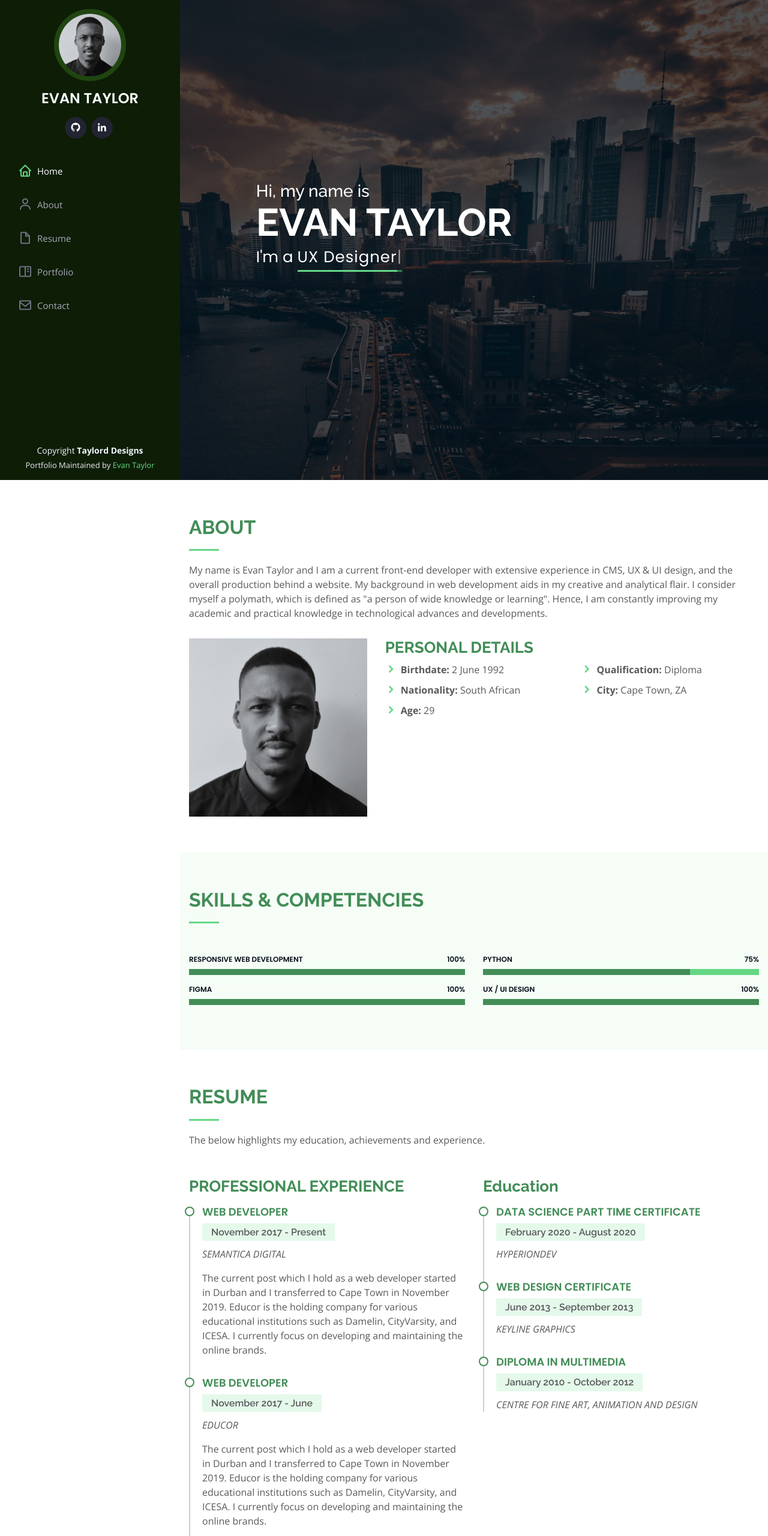
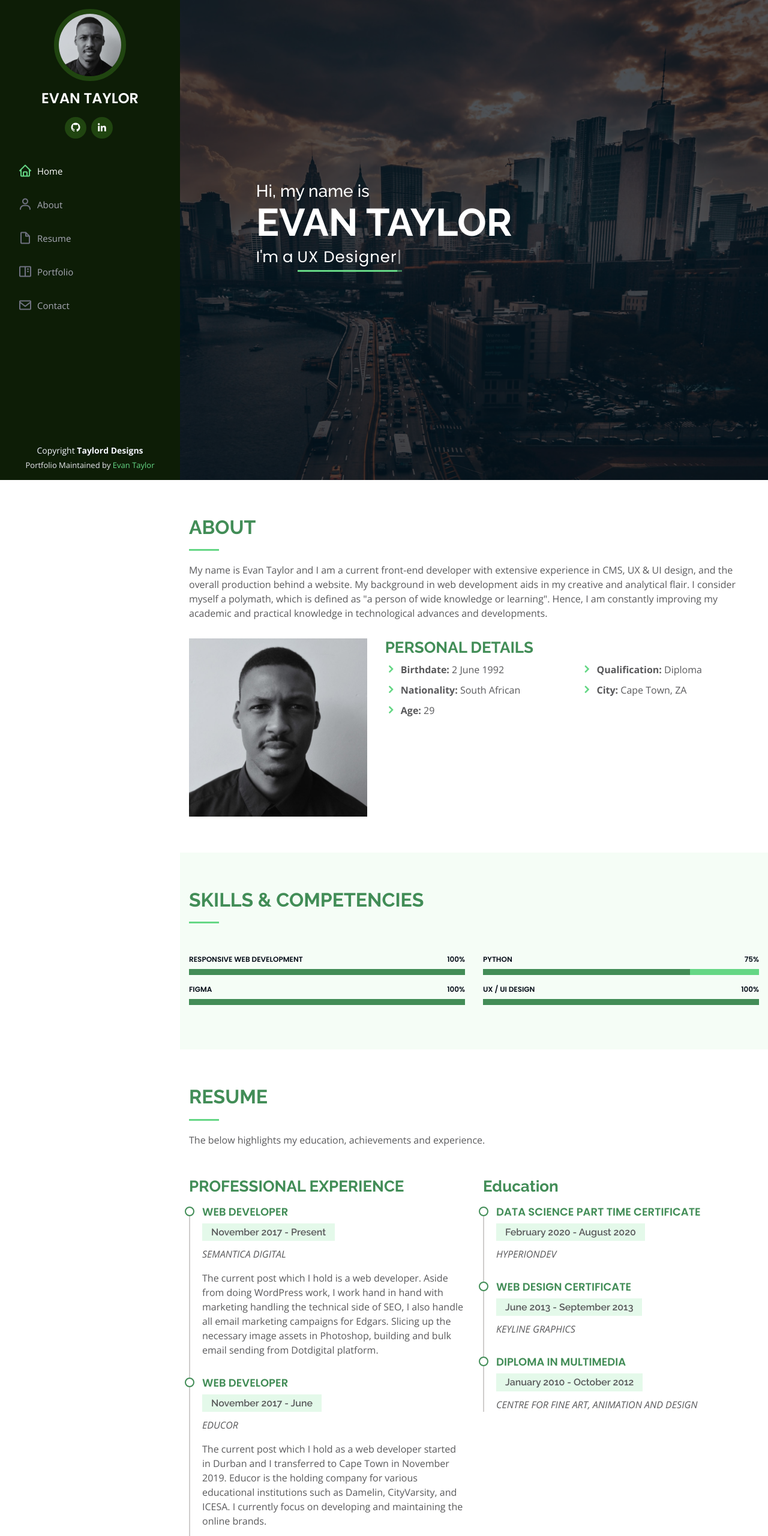
Before and after one commit to Evan031/Portfolio, a plain HTML site: page index.html in a window 1280 px wide. Shown: the top 2560 px of the page at 60% size. Drawn offline with nearby package versions, Linux system fonts and the light colour scheme.

Commit message:
Added in text and colour correction

```diff
--- a/assets/css/style.css
+++ b/assets/css/style.css
@@ -106,7 +106,7 @@ ul {
 #header .profile .social-links a {
   font-size: 18px;
   display: inline-block;
-  background: #212431;
+  background: #204510;
   color: #fff;
   line-height: 1;
   padding: 8px 0;
--- a/index.html
+++ b/index.html
@@ -162,7 +162,7 @@
                             <h4>WEB DEVELOPER</h4>
                             <h5>November 2017 - Present</h5>
                             <p><em>SEMANTICA DIGITAL</em></p>
-                            <p>The current post which I hold as a web developer started in Durban and I transferred to Cape Town in November 2019. Educor is the holding company for various educational institutions such as Damelin, CityVarsity, and ICESA. I currently focus on developing and maintaining the online brands.</p>
+                            <p>The current post which I hold is a web developer. Aside from doing WordPress work, I work hand in hand with marketing handling the technical side of SEO, I also handle all email marketing campaigns for Edgars. Slicing up the necessary image assets in Photoshop, building and bulk email sending from Dotdigital platform.</p>
                         </div>
                         <div class="resume-item">
                             <h4>WEB DEVELOPER</h4>
```
